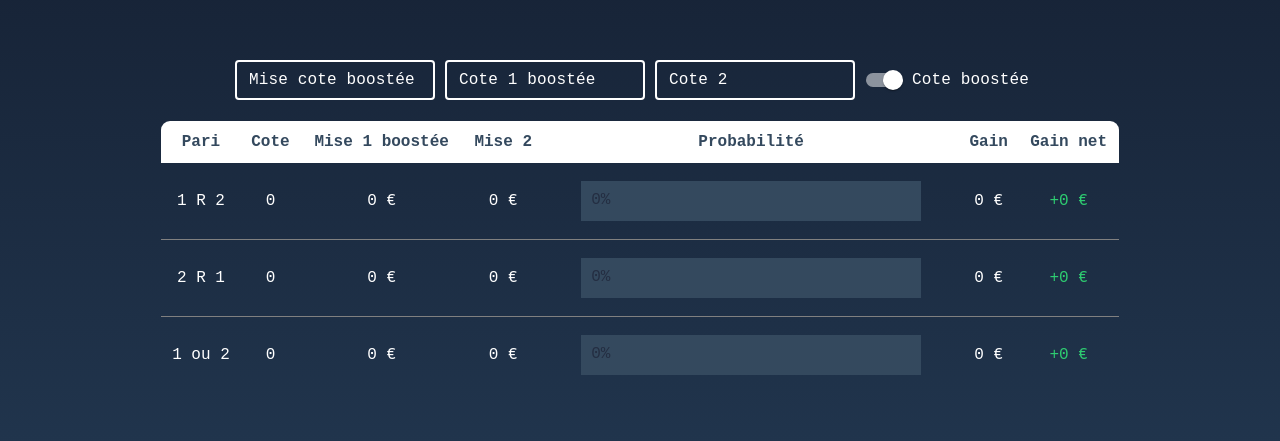
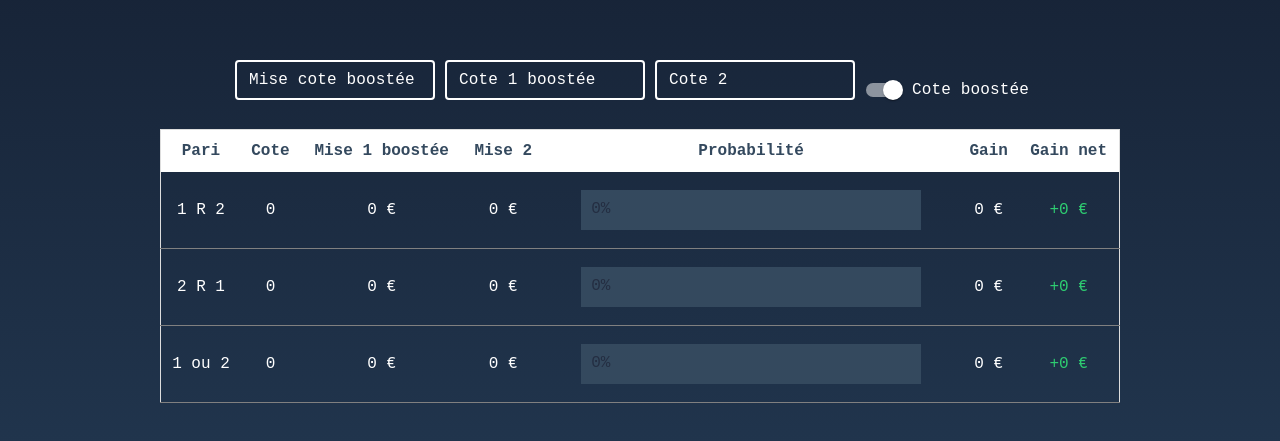
Before and after one commit to Mysto91/calcul-cote, a React (Create React App) app: page / in a window 1280 px wide. Shown: the part 173-614 px from the top of the page. Built offline with nearby package versions, Linux system fonts and the light colour scheme.

Commit message:
refonte : fix

```diff
--- a/src/components/betTable/BetTable.css
+++ b/src/components/betTable/BetTable.css
@@ -6,7 +6,7 @@ table {
   font-family: monospace, Arial, Helvetica, sans-serif;
   text-align: center;
 
-  overflow: hidden;
+  /*overflow: hidden;*/
 
 }
 
--- a/src/components/input/Input.css
+++ b/src/components/input/Input.css
@@ -8,6 +8,10 @@
 
 #form-input > div {
   width: 200px;
+}
+
+.form-control-label {
+  margin-top: 20px;
 }
 
 .form-control-label > span {
```
Also changed, not shown: 1 other file (tests, documents, lock files or other folders).
